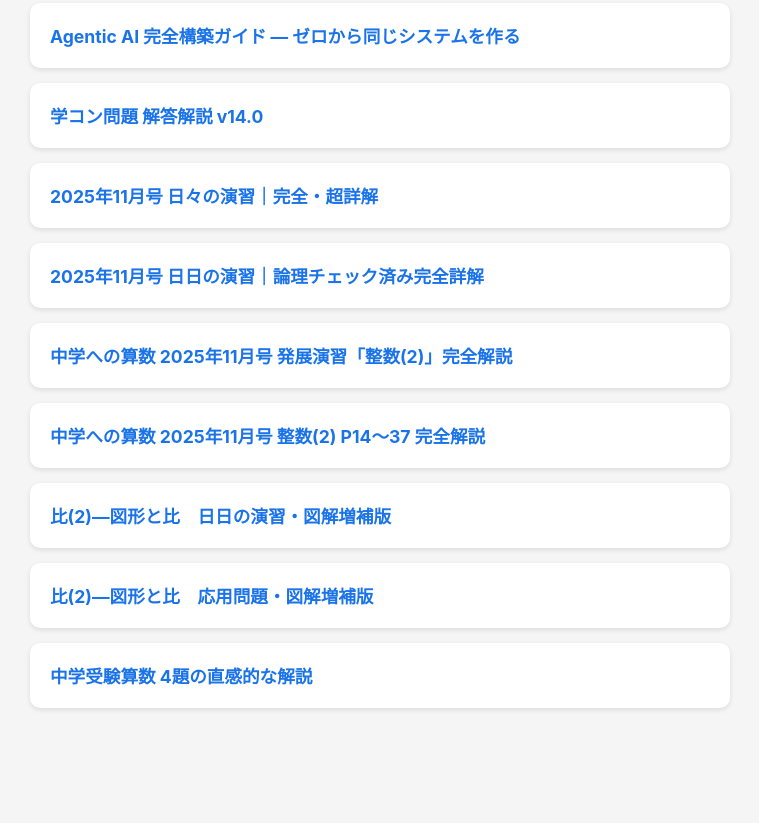
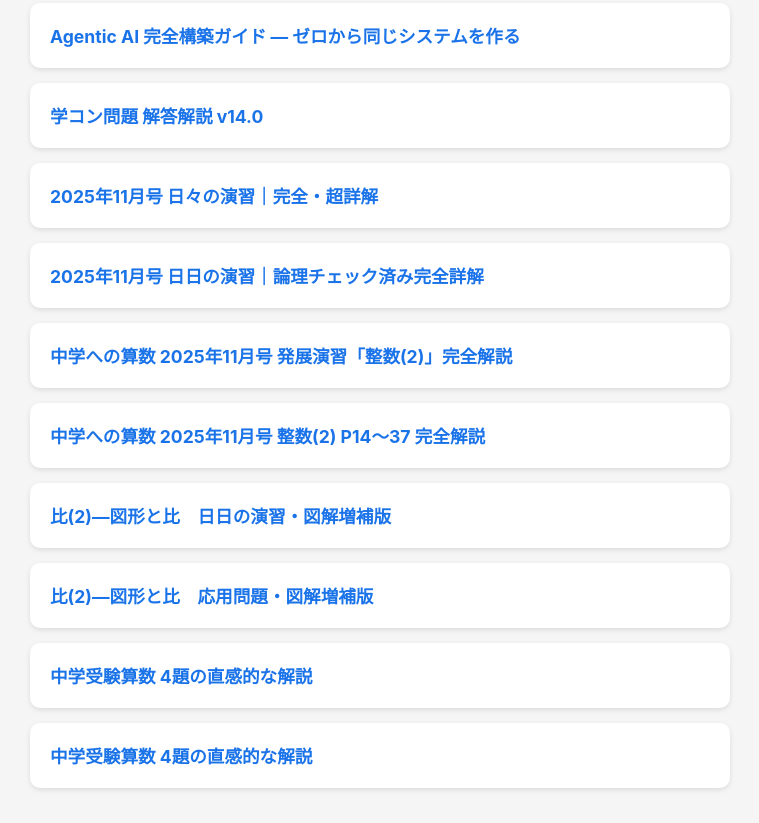
Before and after one commit to iwslatojp29/math-app, a plain HTML site: page math/index.html in a window 1280 px wide. Shown: the part 1969-2792 px from the top of the page, without its empty margins (260-1019 px from the left). Before the commit the page ends 2712 px from the top, so only its background shows below. Drawn offline with Linux system fonts and the light colour scheme.

Commit message:
Auto-update index.html

```diff
--- a/math/index.html
+++ b/math/index.html
@@ -170,5 +170,8 @@
   <div class="card">
     <a href="./中数9月号_学コン4題_直感的解説.html">中学受験算数 4題の直感的な解説</a>
   </div>
+  <div class="card">
+    <a href="./2026年8月号_学コン.html">中学受験算数 4題の直感的な解説</a>
+  </div>
 </body>
 </html>
```
